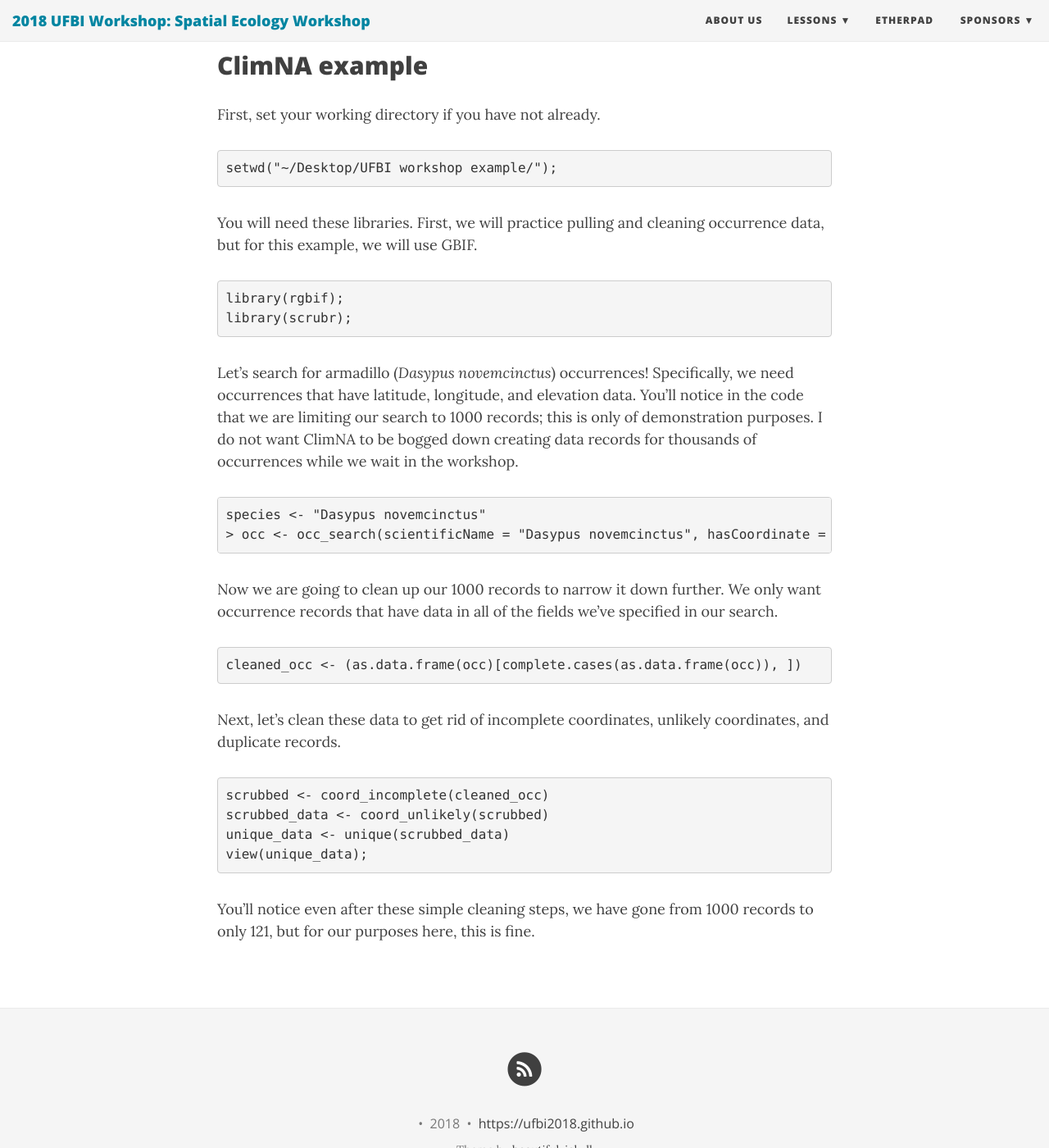
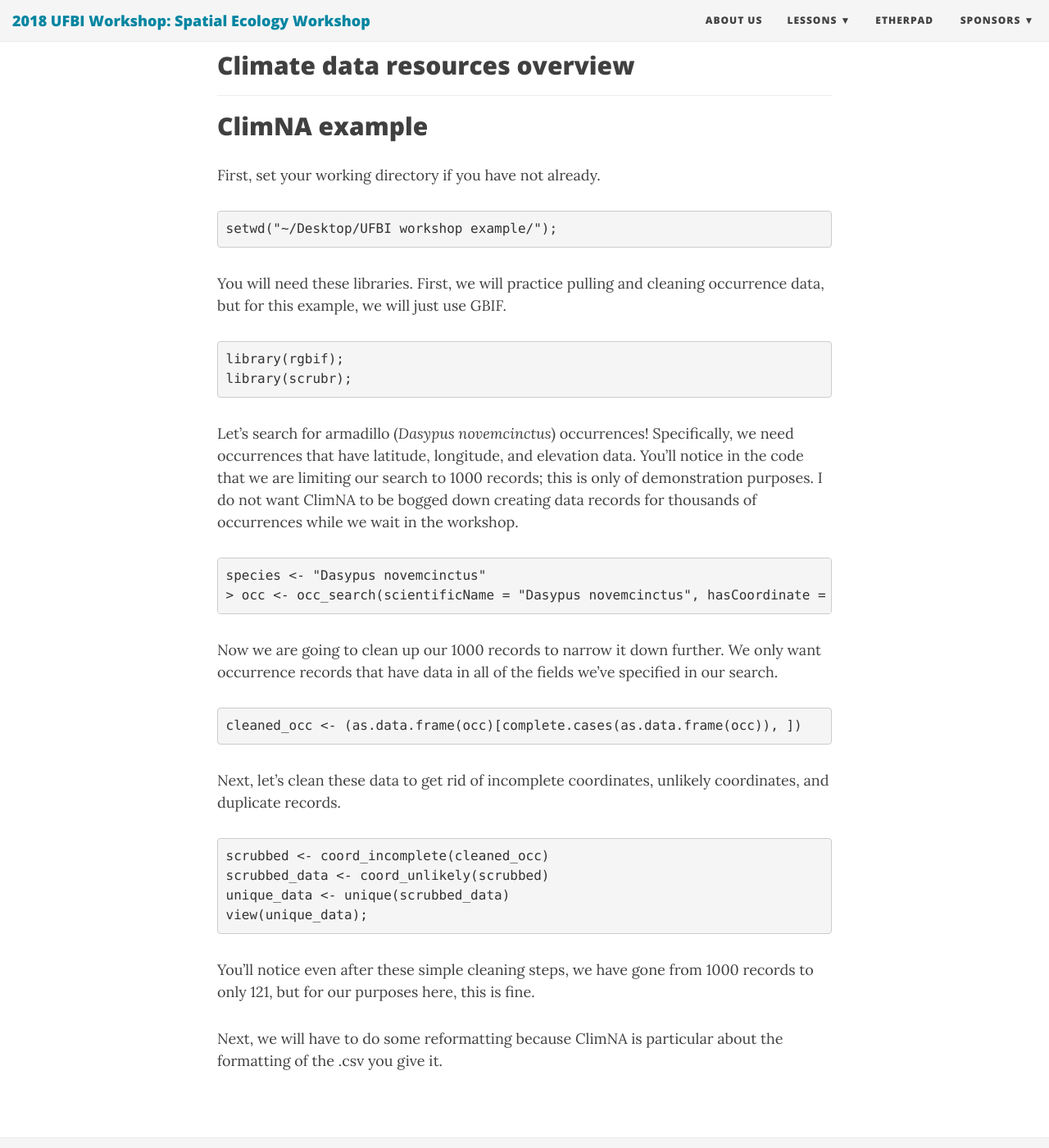
Before and after one commit to lbrensk/UFBI2018.github.io, a Jekyll site: the page built from Laura.md, in a window 1280 px wide and 1400 px high, scrolled down 794 px. Shown: the whole window at 82% size. Built offline with Jekyll 4.4.1, drawn with Linux system fonts in a browser that asks for light colours; nearby versions of some CDN libraries.

Commit message:
Update Laura.md

````diff
--- a/Laura.md
+++ b/Laura.md
@@ -16,6 +16,10 @@ If you have a Mac, you may require a few other programs to run ClimNA, which is
 
 ***
 
+## Climate data resources overview
+
+***
+
 ## ClimNA example
 
 First, set your working directory if you have not already.
@@ -24,7 +28,7 @@ First, set your working directory if you have not already.
 setwd("~/Desktop/UFBI workshop example/");
 ```
 
-You will need these libraries. First, we will practice pulling and cleaning occurrence data, but for this example, we will use GBIF.
+You will need these libraries. First, we will practice pulling and cleaning occurrence data, but for this example, we will just use GBIF.
 
 ```{r}
 library(rgbif);
@@ -52,3 +56,5 @@ unique_data <- unique(scrubbed_data)
 view(unique_data);
 ```
 You'll notice even after these simple cleaning steps, we have gone from 1000 records to only 121, but for our purposes here, this is fine.
+
+Next, we will have to do some reformatting because ClimNA is particular about the formatting of the .csv you give it.
````
